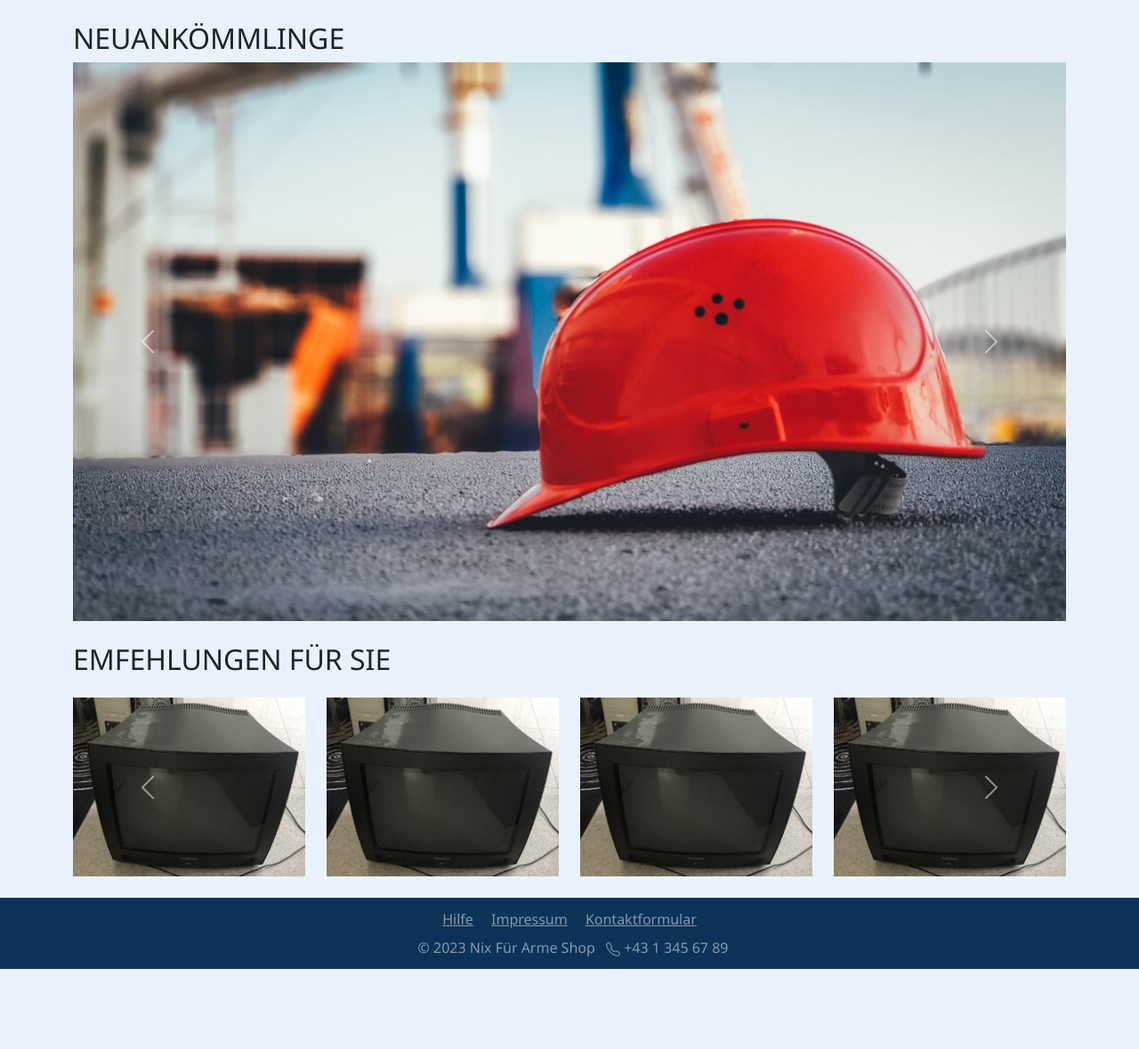
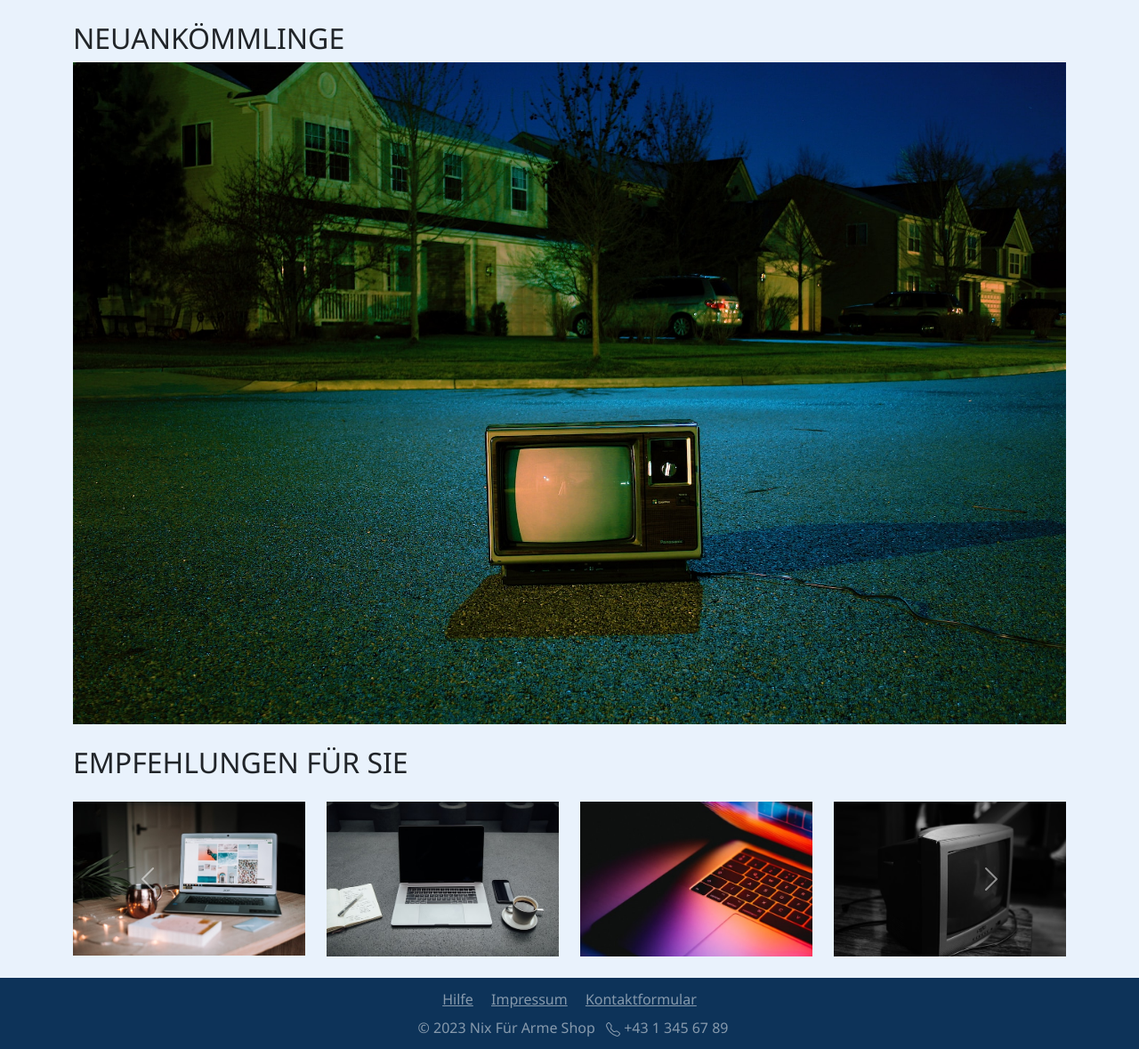
Before and after one commit to daniel-hopium/ITP-webshop, a PHP site: page /inc/pgs/home.php in a window 1280 px wide. Shown: the part 544-1723 px from the top of the page at 89% size. Before the commit the page ends 1633 px from the top, so only its background shows below. Run offline with PHP 8.4, Linux system fonts and the light colour scheme; some libraries are stand-ins or nearby versions.

Commit message:
Homepage update

```diff
--- a/inc/pgs/home.php
+++ b/inc/pgs/home.php
@@ -18,13 +18,19 @@
                 <div id="carousel1" class="carousel slide" data-bs-ride="carousel">
                     <div class="carousel-inner">
                         <div class="carousel-item active">
+                        <a href="newsBlog_user.php">
                             <img src="../../res/img/sale2.jpg" class="d-block w-100" alt="Image 1">
+                            </a>
                         </div>
                         <div class="carousel-item">
+                        <a href="newsBlog_user.php">
                             <img src="../../res/img/sale2.jpg" class="d-block w-100" alt="Image 2">
+                            </a>
                         </div>
                         <div class="carousel-item">
+                        <a href="newsBlog_user.php">
                             <img src="../../res/img/sale2.jpg" class="d-block w-100" alt="Image 3">
+                            </a>
                         </div>
                     </div>
                     <button class="carousel-control-prev" type="button" data-bs-target="#carousel1"
@@ -43,13 +49,19 @@
                 <div id="carousel2" class="carousel slide" data-bs-ride="carousel">
                     <div class="carousel-inner">
                         <div class="carousel-item active">
+                        <a href="newsBlog_user.php">
                             <img src="../../res/img/sale3.jpg" class="d-block w-100" alt="Image 4">
+                            </a>
                         </div>
+                        <a href="newsBlog_user.php">
                         <div class="carousel-item">
                             <img src="../../res/img/sale3.jpg" class="d-block w-100" alt="Image 5">
+                            </a>
                         </div>
+                        <a href="newsBlog_user.php">
                         <div class="carousel-item">
                             <img src="../../res/img/sale3.jpg" class="d-block w-100" alt="Image 6">
+                            </a>
                         </div>
                     </div>
                     <button class="carousel-control-prev" type="button" data-bs-target="#carousel2"
@@ -72,27 +84,21 @@
             <div id="carousel1" class="carousel slide" data-bs-ride="carousel">
                 <div class="carousel-inner">
                     <div class="carousel-item active">
-                        <img src="../../res/img/inprogress.jpg" class="d-block w-100" alt="Image 1">
+                    <a href="newsBlog_user.php">
+                        <img src="../../res/img/new-1.jpg" class="d-block w-100" alt="Image 1">
+                        </a>
                     </div>
                     <div class="carousel-item">
-                        <img src="../../res/img/inprogress.jpg" class="d-block w-100" alt="Image 2">
-                    </div>
-                    <div class="carousel-item">
-                        <img src="../../res/img/inprogress.jpg" class="d-block w-100" alt="Image 3">
+                    <a href="newsBlog_user.php">
+                        <img src="../../res/img/dog.jpg" class="d-block w-100" alt="Image 2">
+                        </a>
                     </div>
                 </div>
-                <button class="carousel-control-prev" type="button" data-bs-target="#carousel1" data-bs-slide="prev">
-                    <span class="carousel-control-prev-icon" aria-hidden="true"></span>
-                    <span class="visually-hidden">Previous</span>
-                </button>
-                <button class="carousel-control-next" type="button" data-bs-target="#carousel1" data-bs-slide="next">
-                    <span class="carousel-control-next-icon" aria-hidden="true"></span>
-                    <span class="visually-hidden">Next</span>
-                </button>
+
             </div>
 
 
-            <h2 class="h2 mt-4">EMFEHLUNGEN FÜR SIE</h2>
+            <h2 class="h2 mt-4">EMPFEHLUNGEN FÜR SIE</h2>
             <div id="myCarousel" class="carousel slide my-4" data-bs-ride="carousel">
                 <!-- Wrapper for carousel items -->
                 <div class="carousel-inner">
@@ -101,52 +107,51 @@
                         <div class="row">
                             <div class="col-md-3">
                             <a href="newsBlog_user.php">
-                                <img src="../../res/img/new_product_01.jpg" class="img-fluid" alt="Image 1"  >
+                                <img src="../../res/img/laptop-1.jpg" class="img-fluid" alt="Image 1"  >
                             </a>
                             </div>
                             <div class="col-md-3">
-                                <img src="../../res/img/new_product_01.jpg" class="img-fluid" alt="Image 2">
+                            <a href="newsBlog_user.php">
+                                <img src="../../res/img/laptop-2.jpg" class="img-fluid" alt="Image 1"  >
+                            </a>
                             </div>
                             <div class="col-md-3">
-                                <img src="../../res/img/new_product_01.jpg" class="img-fluid" alt="Image 3">
+                            <a href="newsBlog_user.php">
+                                <img src="../../res/img/laptop-3.jpg" class="img-fluid" alt="Image 1"  >
+                            </a>
                             </div>
                             <div class="col-md-3">
-                                <img src="../../res/img/new_product_01.jpg" class="img-fluid" alt="Image 4">
+                            <a href="newsBlog_user.php">
+                                <img src="../../res/img/monitor-1.jpg" class="img-fluid" alt="Image 1"  >
+                            </a>
                             </div>
                         </div>
                     </div>
                     <div class="carousel-item">
                         <div class="row">
                             <div class="col-md-3">
-                                <img src="../../res/img/new_product_01.jpg" class="img-fluid" alt="Image 1">
+                            <a href="newsBlog_user.php">
+                                <img src="../../res/img/tablet-1.jpg" class="img-fluid" alt="Image 1"  >
+                            </a>
                             </div>
                             <div class="col-md-3">
-                                <img src="../../res/img/new_product_01.jpg" class="img-fluid" alt="Image 2">
+                            <a href="newsBlog_user.php">
+                                <img src="../../res/img/tablet-2.jpg" class="img-fluid" alt="Image 1"  >
+                            </a>
                             </div>
                             <div class="col-md-3">
-                                <img src="../../res/img/new_product_01.jpg" class="img-fluid" alt="Image 3">
+                            <a href="newsBlog_user.php">
+                                <img src="../../res/img/tablet-3.jpg" class="img-fluid" alt="Image 1"  >
+                            </a>
                             </div>
                             <div class="col-md-3">
-                                <img src="../../res/img/new_product_01.jpg" class="img-fluid" alt="Image 4">
+                            <a href="newsBlog_user.php">
+                                <img src="../../res/img/printer-1.jpg" class="img-fluid" alt="Image 1"  >
+                            </a>
                             </div>
                         </div>
                     </div>
-                    <div class="carousel-item">
-                        <div class="row">
-                            <div class="col-md-3">
-                                <img src="../../res/img/new_product_01.jpg" class="img-fluid" alt="Image 1">
-                            </div>
-                            <div class="col-md-3">
-                                <img src="../../res/img/new_product_01.jpg" class="img-fluid" alt="Image 2">
-                            </div>
-                            <div class="col-md-3">
-                                <img src="../../res/img/new_product_01.jpg" class="img-fluid" alt="Image 3">
-                            </div>
-                            <div class="col-md-3">
-                                <img src="../../res/img/new_product_01.jpg" class="img-fluid" alt="Image 4">
-                            </div>
-                        </div>
-                    </div>
+
                 </div>
                 <!-- Left and right controls -->
                 <button class="carousel-control-prev" type="button" data-bs-target="#myCarousel" data-bs-slide="prev">
--- a/inc/pgs/order_status.php
+++ b/inc/pgs/order_status.php
@@ -94,9 +94,7 @@ function getProgressBarColor($status)
         }
     </style>
 
-    <?php
-    include '../includes/head.php';
-    ?>
+
 </head>
 
 <body>
--- a/inc/pgs/prod_display.php
+++ b/inc/pgs/prod_display.php
@@ -156,13 +156,13 @@ while ($row = mysqli_fetch_assoc($result)) {
                 echo '<h2 class="card-title text-center mb-3">' . $name . '</h2>';
                 echo '<p class="card-text">' . $description . '</p>';
                 echo '<form method="post" action="addtocart.php">';
-                echo '<a href="prod_details.php?id=' . @$id . '" class="btn btn-primary ms-auto">Details ansehen</a>';
-                echo '<div class="input-group mb-3">';
+                echo '<a href="prod_details.php?id=' . @$id . '" class="btn secondary-bg-color btn-block secondary-color ms-auto">Details ansehen</a>';
+                echo '<div class="input-group my-1">';
                 echo '<label class="input-group-text" for="quantity-' . $id . '">Quantity:</label>';
                 echo '<input type="number" class="form-control" id="quantity-' . $id . '" name="quantity" min="1" value="1">';
                 echo '</div>';
                 echo '<input type="hidden" name="product_id" value="' . $id . '">';
-                echo '<button type="submit" class="btn btn-primary">Add to Cart</button>';
+                echo '<button type="submit" class="btn secondary-bg-color btn-block secondary-color">Add to Cart</button>';
                 echo '</form>';
                 echo '<span class="text-end">€ ' . number_format($discountedPrice, 2, ',', '.') . '</span>'; // Display the discounted price
                 echo '</div></div></div>';
--- a/inc/pgs/shoppingcart.php
+++ b/inc/pgs/shoppingcart.php
@@ -89,7 +89,7 @@
 
     } else {
         // If the cart is empty, display a message
-        echo "<p>Your cart is empty. Please add some products.</p>";
+        echo "<h1 class='my-4'></h1>Your cart is empty. Please add some products.</h1>";
     }
 
     echo "</div>";
```
Also changed, not shown: res/img/dog.jpg (added), res/img/laptop-1.jpg (added), res/img/laptop-2.jpg (added), res/img/laptop-3.jpg (added), res/img/monitor-1.jpg (added), res/img/new-1.jpg (added), res/img/printer-1.jpg (added), res/img/tablet-1.jpg (added), res/img/tablet-2.jpg (added), res/img/tablet-3.jpg (added).
